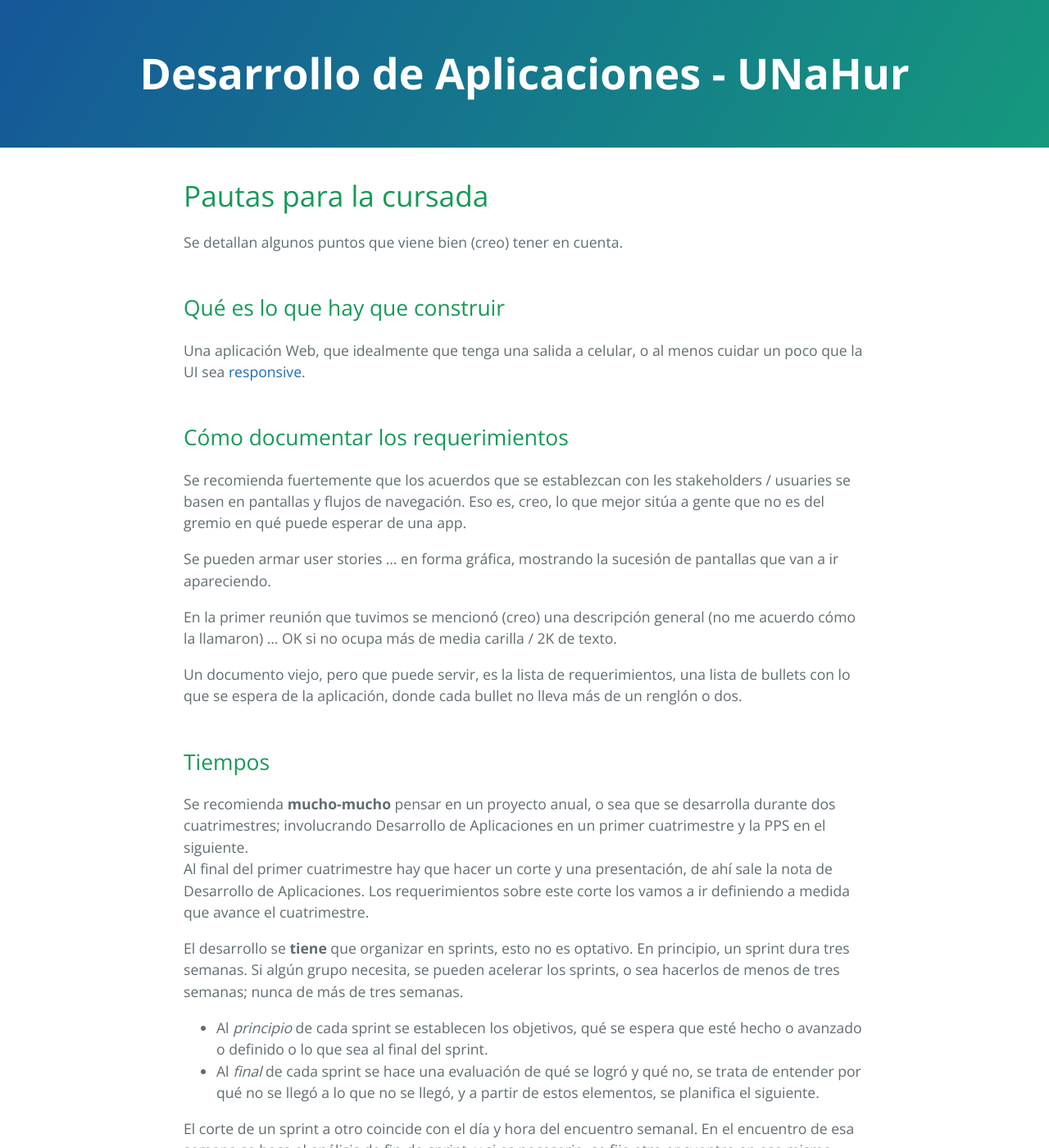
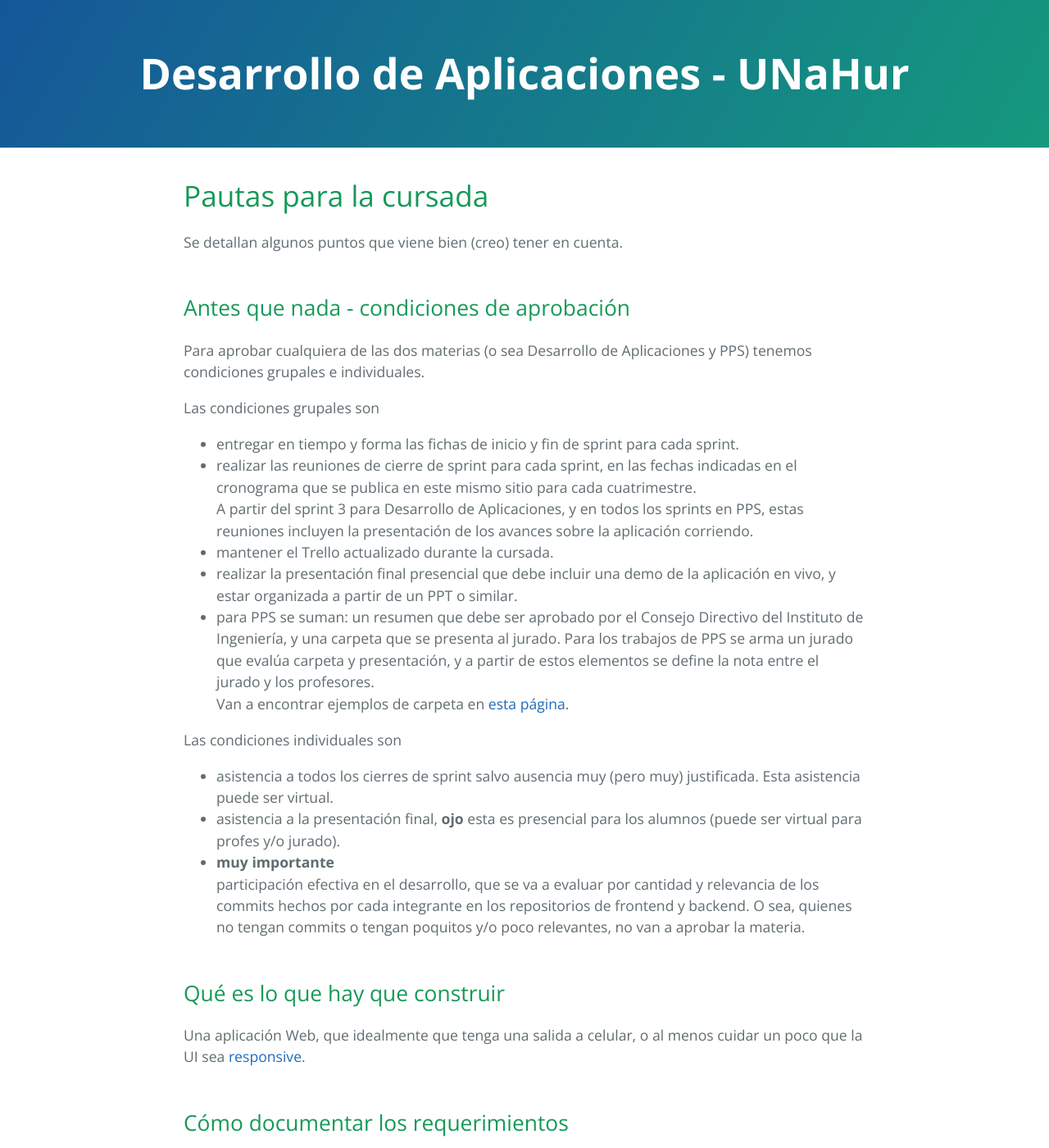
Before and after one commit to unahur-desapp/unahur-desapp-site, a Jekyll site: the page built from pautas-para-la-cursada.md, in a window 1280 px wide and 1400 px high. Shown: the whole window at 82% size. Built offline with Jekyll 4.4.1, drawn with Linux system fonts in a browser that asks for light colours; our own code applies the rules of GitHub Pages for plain Markdown files.

Commit message:
condiciones de aprobacion

```diff
--- a/pautas-para-la-cursada.md
+++ b/pautas-para-la-cursada.md
@@ -5,6 +5,24 @@ layout: default
 # Pautas para la cursada
 
 Se detallan algunos puntos que viene bien (creo) tener en cuenta.
+
+
+## Antes que nada - condiciones de aprobación
+Para aprobar cualquiera de las dos materias (o sea Desarrollo de Aplicaciones y PPS) tenemos condiciones grupales e individuales.
+
+Las condiciones grupales son
+- entregar en tiempo y forma las fichas de inicio y fin de sprint para cada sprint.
+- realizar las reuniones de cierre de sprint para cada sprint, en las fechas indicadas en el cronograma que se publica en este mismo sitio para cada cuatrimestre. <br/> A partir del sprint 3 para Desarrollo de Aplicaciones, y en todos los sprints en PPS, estas reuniones incluyen la presentación de los avances sobre la aplicación corriendo.
+- mantener el Trello actualizado durante la cursada.
+- realizar la presentación final presencial que debe incluir una demo de la aplicación en vivo, y estar organizada a partir de un PPT o similar.
+- para PPS se suman: un resumen que debe ser aprobado por el Consejo Directivo del Instituto de Ingeniería, y una carpeta que se presenta al jurado. Para los trabajos de PPS se arma un jurado que evalúa carpeta y presentación, y a partir de estos elementos se define la nota entre el jurado y los profesores. <br/> Van a encontrar ejemplos de carpeta en [esta página](./pautas-para-la-carpeta).
+
+Las condiciones individuales son
+- asistencia a todos los cierres de sprint salvo ausencia muy (pero muy) justificada. Esta asistencia puede ser virtual.
+- asistencia a la presentación final, **ojo** esta es presencial para los alumnos (puede ser virtual para profes y/o jurado).
+- **muy importante** <br> participación efectiva en el desarrollo, que se va a evaluar por cantidad y relevancia de los commits hechos por cada integrante en los repositorios de frontend y backend. O sea, quienes no tengan commits o tengan poquitos y/o poco relevantes, no van a aprobar la materia.
+
+
 
 
 ## Qué es lo que hay que construir
```
